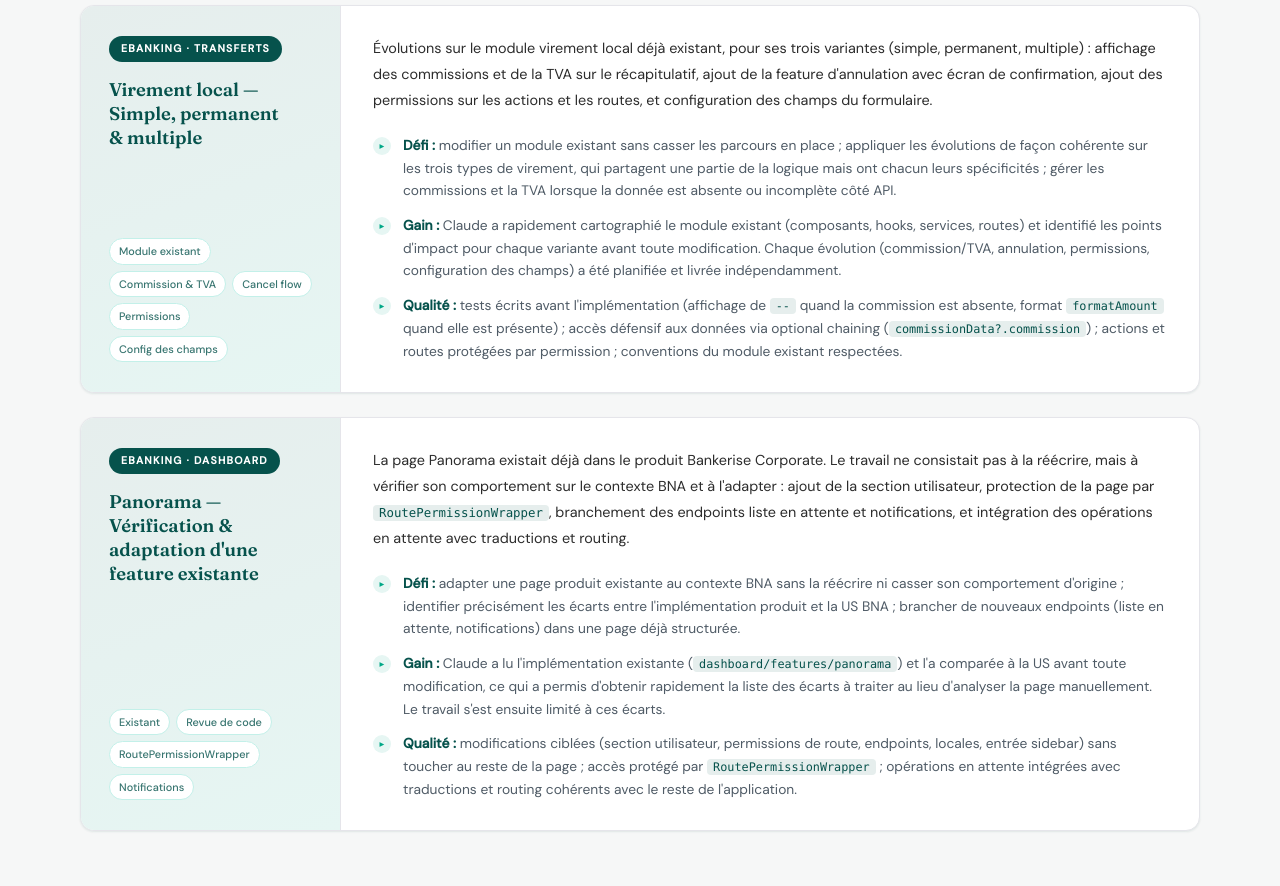
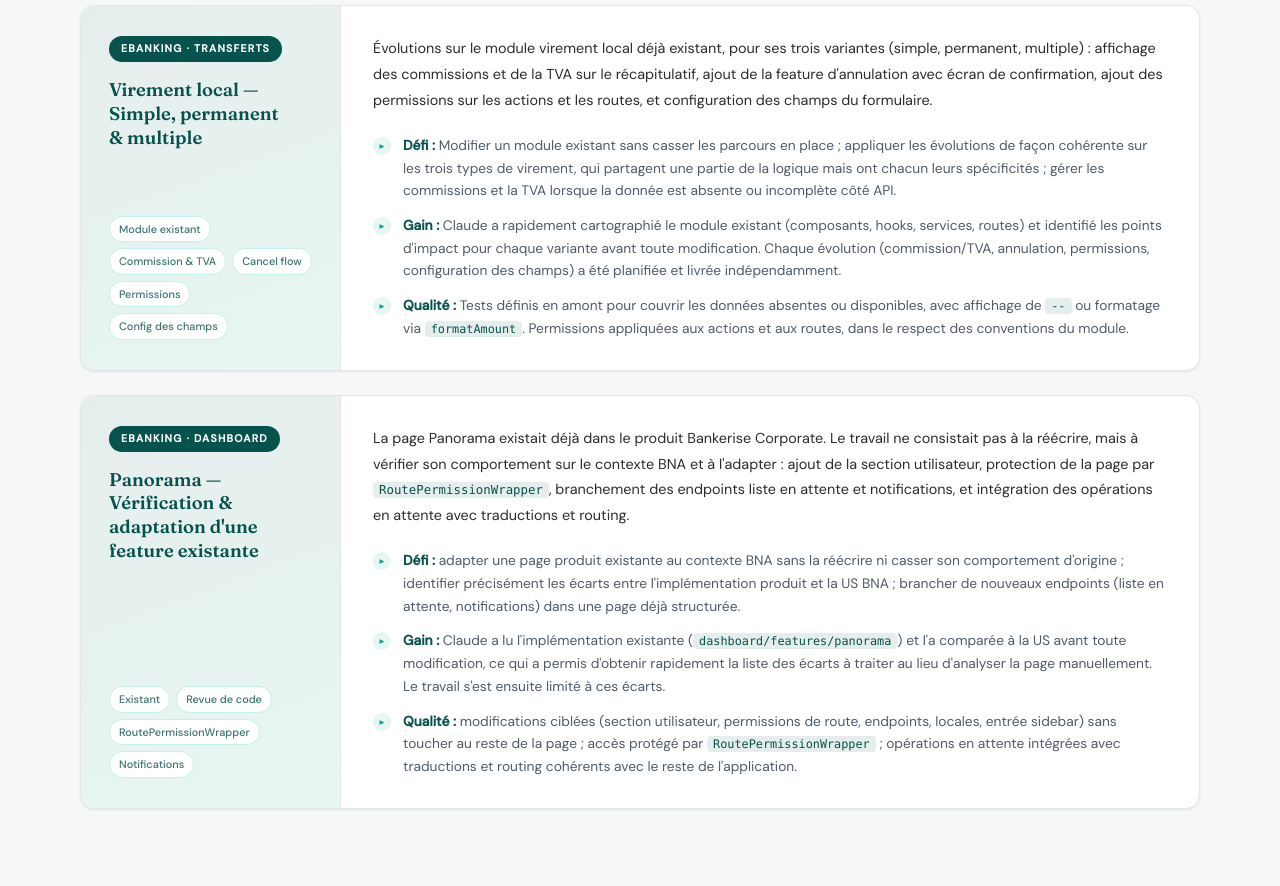
Before and after one commit to rouamansour/Documentation_Claude_BNA, a plain HTML site: page index.html in a window 1280 px wide. Shown: the part 2300-3186 px from the top of the page. Drawn offline with Linux system fonts and the light colour scheme.

Commit message:
feat: update section

```diff
--- a/index.html
+++ b/index.html
@@ -175,7 +175,7 @@
           <div class="feat-points">
             <div class="point">
               <span class="point-icon">▸</span>
-              <span class="point-text"><strong>Défi :</strong> modifier un module existant sans casser les parcours en place ; appliquer les évolutions de façon cohérente sur les trois types de virement, qui partagent une partie de la logique mais ont chacun leurs spécificités ; gérer les commissions et la TVA lorsque la donnée est absente ou incomplète côté API.</span>
+              <span class="point-text"><strong>Défi :</strong> Modifier un module existant sans casser les parcours en place ; appliquer les évolutions de façon cohérente sur les trois types de virement, qui partagent une partie de la logique mais ont chacun leurs spécificités ; gérer les commissions et la TVA lorsque la donnée est absente ou incomplète côté API.</span>
             </div>
             <div class="point">
               <span class="point-icon">▸</span>
@@ -183,7 +183,7 @@
             </div>
             <div class="point">
               <span class="point-icon">▸</span>
-              <span class="point-text"><strong>Qualité :</strong> tests écrits avant l'implémentation (affichage de <code>--</code> quand la commission est absente, format <code>formatAmount</code> quand elle est présente) ; accès défensif aux données via optional chaining (<code>commissionData?.commission</code>) ; actions et routes protégées par permission ; conventions du module existant respectées.</span>
+              <span class="point-text"><strong>Qualité :</strong> Tests définis en amont pour couvrir les données absentes ou disponibles, avec affichage de <code>--</code> ou formatage via <code>formatAmount</code>. Permissions appliquées aux actions et aux routes, dans le respect des conventions du module.</span>
             </div>
           </div>
         </div>
```
